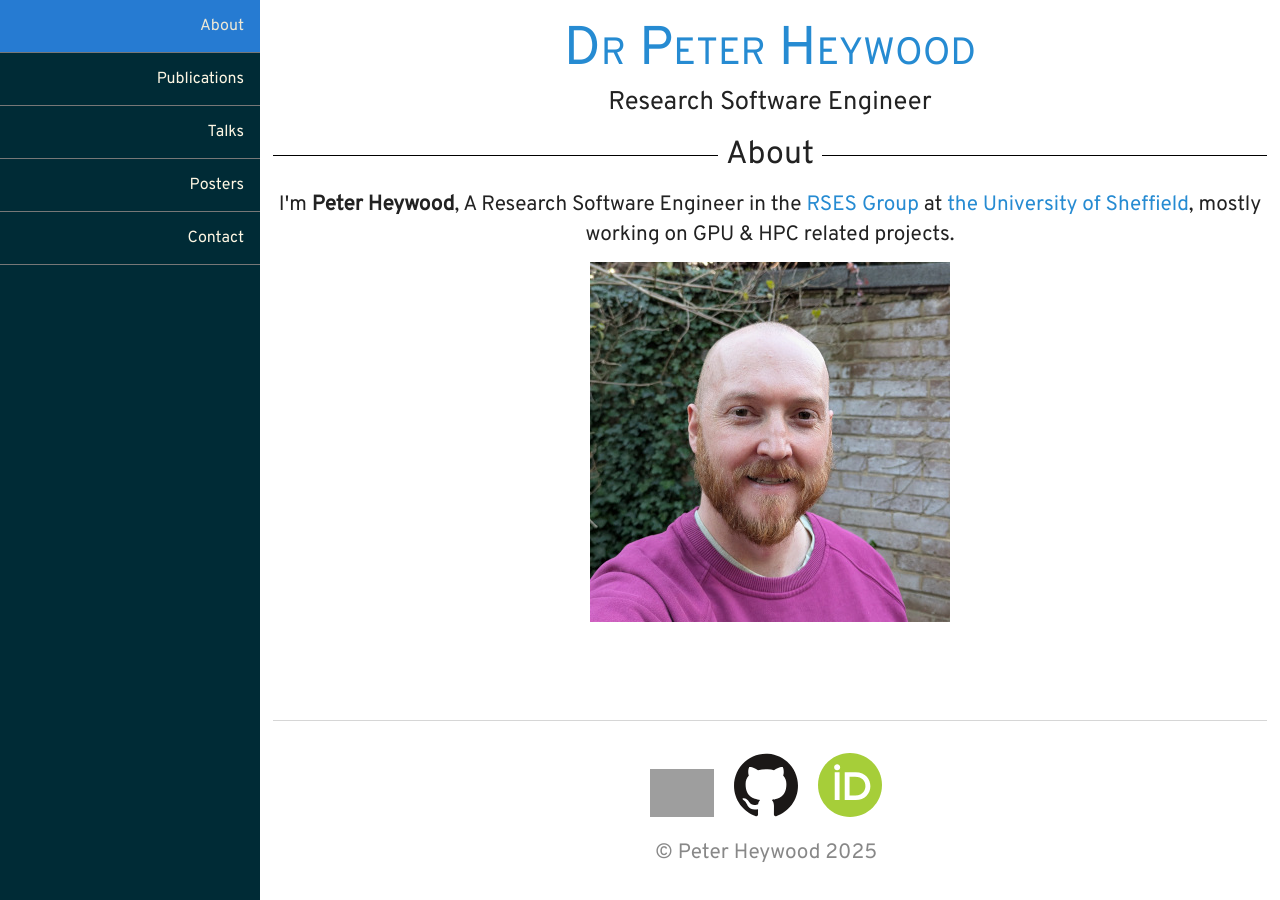
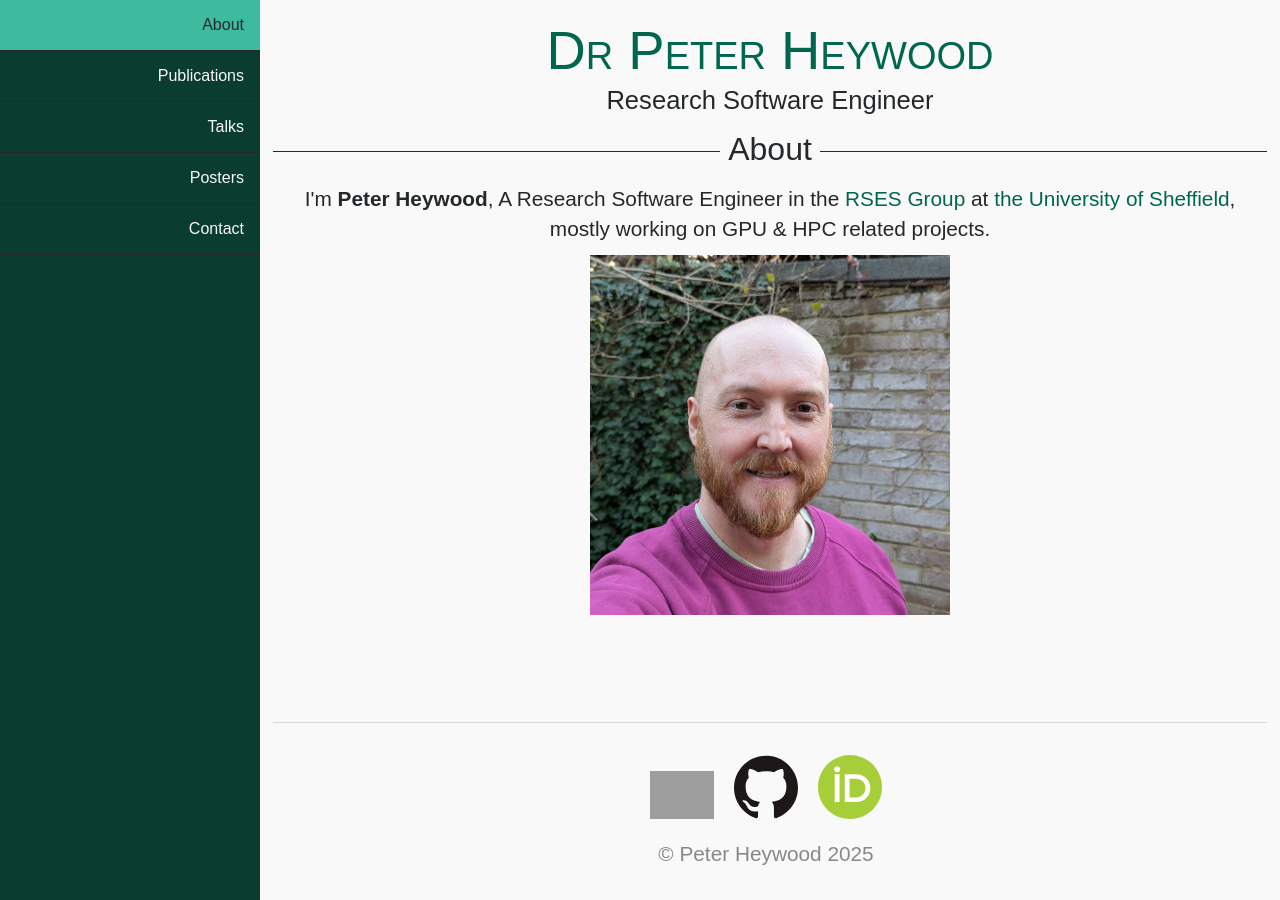
Before and after one commit to ptheywood/ptheywood.github.io, a Jekyll site: the page built from index.html, in a window 1280 px wide. Built offline with Jekyll 4.4.1, drawn with Linux system fonts in a browser that asks for light colours; nearby versions of some CDN libraries; some web fonts are replaced; grey boxes are pictures that could not be loaded.

Commit message:
Font and colour changes, why not

```diff
--- a/_includes/head.html
+++ b/_includes/head.html
@@ -7,7 +7,6 @@
         <link rel="icon" type="image/x-icon" href="/favicon.ico" />
 
         <link rel="stylesheet" href="{{ site.baseurl }}/vendor/normalize.css/normalize.min.css">
-        <link href="https://fonts.googleapis.com/css?family=Overpass|Overpass+Mono" rel="stylesheet">
         <link rel="stylesheet" href="https://maxcdn.bootstrapcdn.com/font-awesome/4.4.0/css/font-awesome.min.css">
         <link rel="stylesheet" href="{{ site.baseurl }}/css/syntax.css">
         <link rel="stylesheet" href="{{ site.baseurl }}/css/v2.css">
--- a/css/v2.css
+++ b/css/v2.css
@@ -1,7 +1,24 @@
 /******************
  * Core Styling
  *****************/
-*, *:before, *:after {
+:root {
+  --offwhite: #f9f9f9;
+  --almostblack: #25282a;
+  --light-grey: #D6D6D6;
+  --dark-grey: #666666;
+  --primary: #00674F;
+  --primary-lighter: #3EBB9E;
+  --primary-darker: #0A3C30;
+
+  --sidebar-bg: #0A3C30;
+
+  --error-dark: #6F0909;
+  --error-light: #88312E;
+}
+
+@import url('https://fonts.googleapis.com/css2?family=Source+Code+Pro:ital,wght@0,200..900;1,200..900&family=Source+Sans+3:ital,wght@0,200..900;1,200..900&display=swap');
+
+ *, *:before, *:after {
   -webkit-box-sizing: border-box;
   -moz-box-sizing: border-box;
   box-sizing: border-box;
@@ -11,8 +28,8 @@ html,
 body {
   margin: 0;
   padding: 0;
-  background: #fff;
-  color: #222;
+  background: var(--offwhite);
+  color: var(--almostblack);
 }
 
 /* Pushed-down footer vie flexbox, the main element occupies any spare space vertically*/
@@ -42,17 +59,17 @@ body {
 html, body,
 h1, h2, h3, h4, h5, h6, .h1, .h2, .h3, .h4, .h5, .h6,
 p, span, a {
-  font-family: 'Overpass', sans-serif;
+  font-family: "Source Sans 3", sans-serif;
 }
 pre, code,
 pre code span,
 .highlight {
-  font-family: 'Overpass Mono', sans-serif;
+  font-family: "Source Code Pro", monospace;
   font-size: 14px;
 }
 a {
   text-decoration: none;
-  color: #268bd2;
+  color: var(--primary);
 }
 
 /* Padding / font styling for general elements*/
@@ -92,7 +109,7 @@ h2 {
 }
 .sub-header:before,
 .sub-header:after {
-  background-color: #000;
+  background-color: var(--almostblack);
   content: "";
   display: inline-block;
   height: 1px;
@@ -119,14 +136,14 @@ blockquote {
   padding: 2px 16px;
   margin: 16px 0 16px 0;
   font-size: 1.3rem;
-  border-left: 4px solid #34A3F1;
+  border-left: 4px solid var(--primary);
 }
 
 /******************
  * Header
  *****************/
 .header {
-  color: #222;
+  color: var(--almostblack);
   text-align: center;
 }
 
@@ -134,7 +151,7 @@ blockquote {
   line-height: 1;
   margin: 24px auto 4px auto;
   font-variant: small-caps;
-  color: #268bd2;
+  color: var(--primary);
   text-align: center;
 }
 
@@ -144,15 +161,9 @@ blockquote {
   font-size: 1.6rem;
 }
 
-#header a {
-  color: #6F0909;
-}
 /******************
  * General Content
  *****************/
-main {
-
-}
 
 main h2 {
   font-size: 2.0rem;
@@ -171,7 +182,7 @@ main p {
  * Footer
  *****************/
 footer {
-  color: #DFDFDF;
+  color: var(--light-grey);
   padding: 16px 16px 20px 8px;
 }
 footer .separator-top {
@@ -181,7 +192,7 @@ footer .copyright {
     color: #888;
 }
 #footer {
-  border-top: 1px solid #D6D6D6;
+  border-top: 1px solid var(--light-grey);
   margin-top: 48px;
   text-align: center;
 }
@@ -223,15 +234,15 @@ footer .copyright {
   font-size: 140%;
   font-weight: bold;
   padding: 12px 0 8px 24px;
-  border-left: 5px solid #6F0909;
-  color: #88312E;
+  border-left: 5px solid var(--error-dark);
+  color: var(--error-light);
   margin-bottom: 16px;
 }
 .error-page p {
   font-size: 124%;
 }
 .error-page p.ascii {
-  color: #6F0909;
+  color: var(--error-dark);
   font-size: 600%;
   padding: 24px;
   text-align: center;
@@ -302,13 +313,12 @@ footer .copyright {
 .post-nav a.heading {
   display: block;
   padding: 8px 16px;
-  color: #444;
-  /*border-bottom: 1px solid #777;*/
+  color: var(--dark-grey);
   font-weight: bold;
 }
 .post-nav a.heading:focus ,
 .post-nav a.heading:hover {
-  background: #f5f5f5;
+  background: var(--offwhite);
 }
 
 .post-nav ul {
@@ -324,28 +334,28 @@ footer .copyright {
 .post-nav ul > li > a {
   display: block;
   padding: 8px 16px;
-  background: #eee;
-  border: 1px solid #ddd;
+  background: var(--light-grey);
+  border: 1px solid var(--light-grey);
   border-top: 0;
-  color: #333;
+  color: var(--dark-grey);
   text-align: left;
 }
 .post-nav ul > li:first-child > a {
   border-radius: 4px 4px 0 0;
-  border-top: 1px solid #ddd;
+  border-top: 1px solid var(--light-grey);
 }
 .post-nav ul > li:last-child > a {
   border-radius: 0 0 4px 4px;
 }
 .post-nav ul > li > a:focus ,
 .post-nav ul > li > a:hover {
-  background-color: #ddd;
+  background-color: var(--light-grey);
 }
 .post-nav ul > li.active > a ,
 .post-nav ul > li.active > a:focus ,
 .post-nav ul > li.active > a:hover {
-  background-color: #2B6994;
-  color: #eee;
+  background-color: var(--primary);
+  color: var(--light-grey);
 }
 
 /******************
@@ -378,15 +388,15 @@ article > div .content-wrapper {
 .prev-next > a {
   display: inline-block;
   padding: 4px 8px;
-  background: #34A3F1;
+  background: var(--primary);
   color: #eee;
-  border: 1px solid #1E7DBF;
+  border: 1px solid var(--primary-darker);
   margin-left: -4px;
 }
 .prev-next > a:focus ,
 .prev-next > a:hover {
-  background: #2D8CCE;
-  color: #f5f5f5;
+  background: var(--primary-lighter);
+  color: var(--offwhite);
 }
 .prev-next > a:first-child {
   border-top-left-radius: 4px;
@@ -412,7 +422,7 @@ ul.pt-list > li {
 ul.pt-list > li h3 {
   font-size: 20px;
   margin: 4px 0;
-  color: #303030;
+  color: var(--almostblack);
 }
 ul.pt-list > li > ul {
   list-style: none;
@@ -452,9 +462,9 @@ ul.pt-list li .button {
   text-shadow:none;
 }
 ul.pt-list li .button:hover {
-  color: #eee8d5;
-  border-color: #002b36;
-  background: #268bd2;
+  color: var(--offwhite);
+  border-color: var(--sidebar-bg);
+  background: var(--primary);
 }
 
 ul.talk-list > li > ul > li {
@@ -490,7 +500,7 @@ label[data-function*='swipe'] {
   height: 24px;
   font: 24px/24px fontawesome;
   text-align: center;
-  color: #002b36;
+  color: var(--sidebar-bg);
   cursor: pointer;
   transform: translate3d(0, 0, 0);
   transition: transform .3s;
@@ -521,8 +531,8 @@ input[data-function*='swipe']:checked ~ .offcanvas-sidebar .menu li {
   transform: translate3d(-260px, 0, 0);
   position: fixed;
   width: 260px;
-  background: #002b36;
-  color: #f5f5f5;
+  background: var(--sidebar-bg);
+  color: var(--offwhite);
   left: 0;
   height: 100%;
   transition: all .3s;
@@ -535,14 +545,14 @@ input[data-function*='swipe']:checked ~ .offcanvas-sidebar .menu li {
 }
 .menu ul li {
   list-style: none;
-  border-bottom: 1px solid #777;
+  border-bottom: 1px solid var(--almostblack);
 }
 .menu ul li.active {
-  background: #268bd2;
+  background: var(--primary);
 }
 
 .menu ul li a {
-  color: #fdf6e3;
+  color: var(--offwhite);
   display: block;
   text-decoration: none;
   padding: 16px;
@@ -550,11 +560,12 @@ input[data-function*='swipe']:checked ~ .offcanvas-sidebar .menu li {
   text-align: right;
 }
 .menu ul li a:hover {
-  color: #eee8d5;
-  background: #073642;
+  color: var(--offwhite);
+  background: var(--primary);
 }
 .menu ul li.active a:hover {
-  background: #267BD2;
+  color: var(--almostblack);
+  background: var(--primary-lighter);
 }
 
 /******************
```
